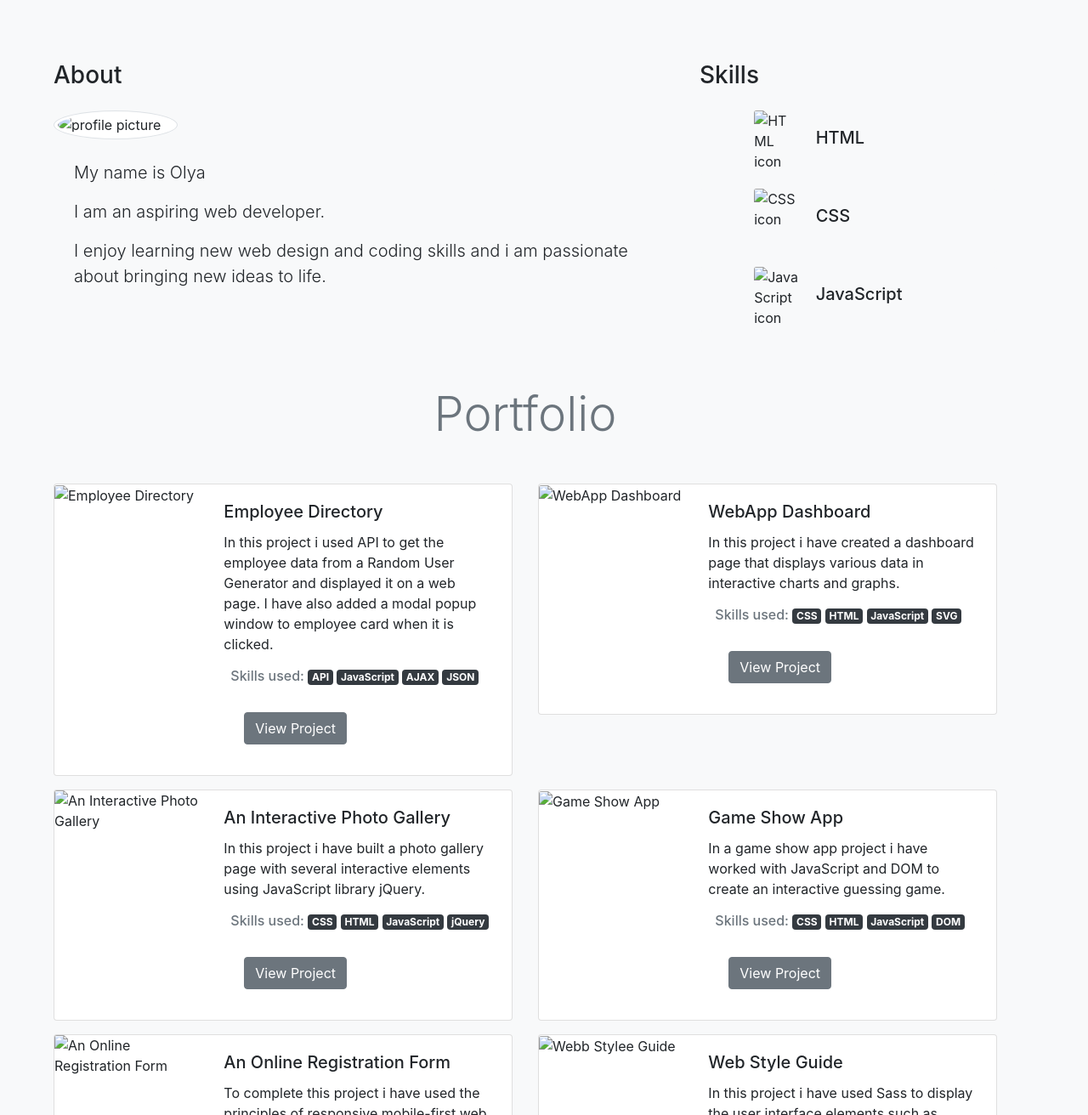
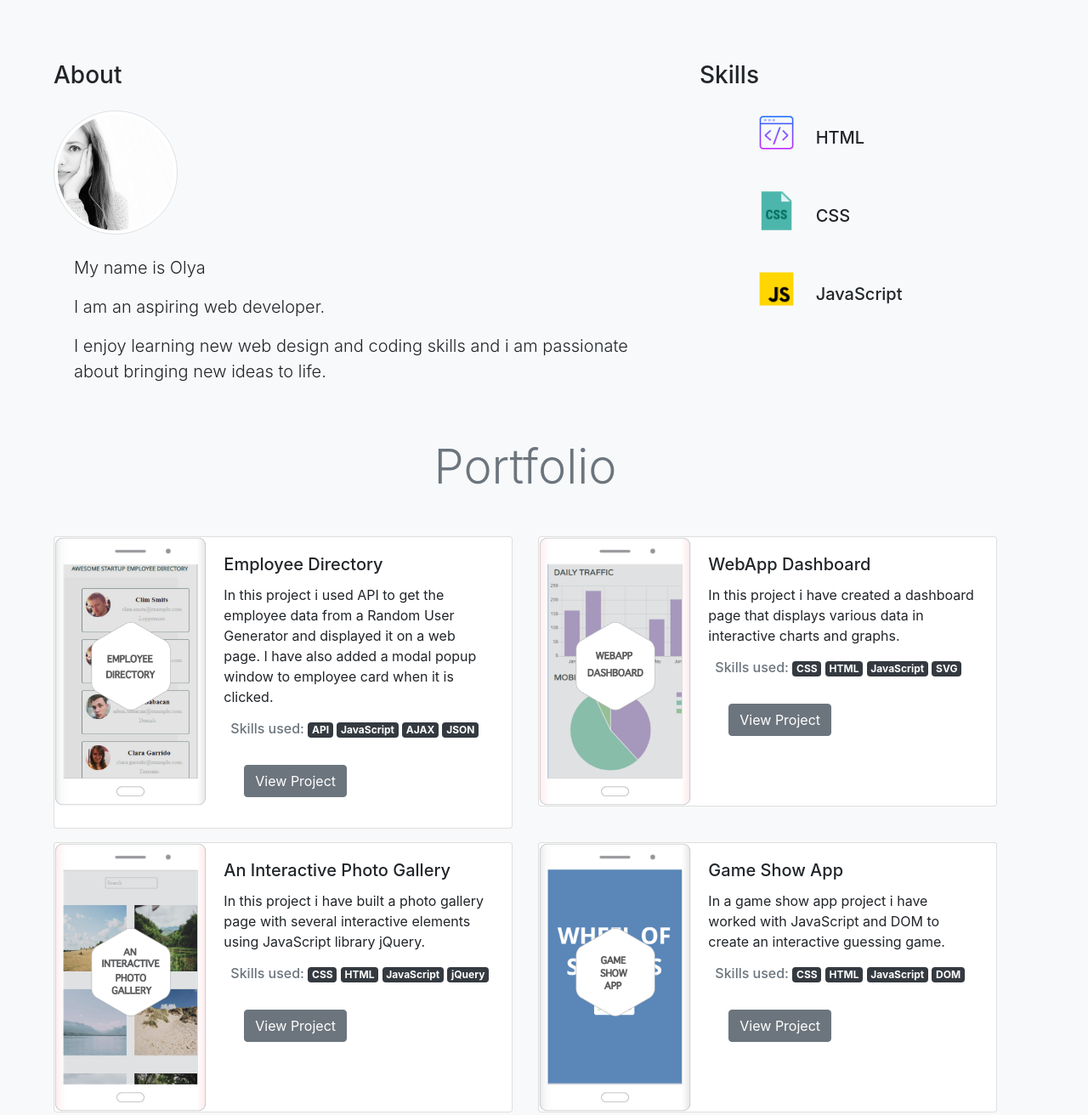
Before and after one commit to olyawh/olyawh.github.io, a plain HTML site: page index.html in a window 1280 px wide. Shown: the part 800-2112 px from the top of the page at 85% size. Drawn offline with nearby package versions, Linux system fonts and the light colour scheme.

Commit message:
Add files via upload

```diff
--- a/index.html
+++ b/index.html
@@ -72,7 +72,7 @@
           <div class="row">
             <div class="col-lg-8">
                 <h3 id="about" class="mb-4">About</h3>
-               <img class="mb-4 img-fluid img-thumbnail rounded-circle d-none d-sm-block" src="img/profile_pic.jpg" alt="profile picture">
+               <img class="mb-4 img-fluid img-thumbnail rounded-circle d-none d-sm-block" src="profile_pic.jpg" alt="profile picture">
 
                 <p class="lead ml-4">My name is Olya</p>
                 <p class="lead ml-4">I am an aspiring web developer.</p>
@@ -83,7 +83,7 @@
                 <div class="card mb-3 bg-light border-0" style="max-width: 540px;">
                     <div class="row no-gutters">
                       <div class="col-md-4">
-                        <img id="html" class="icon card-img" src="img/html_icon.png" alt="HTML icon">
+                        <img id="html" class="icon card-img" src="html_icon.png" alt="HTML icon">
                       </div>
                       <div class="col-md-8">
                         <div class="card-body">
@@ -96,7 +96,7 @@
                   <div class="card mb-3 bg-light border-0" style="max-width: 540px;">
                       <div class="row no-gutters">
                         <div class="col-md-4">
-                          <img id="css" class="icon card-img" src="img/css_icon.png"  alt="CSS icon">
+                          <img id="css" class="icon card-img" src="css_icon.png"  alt="CSS icon">
                         </div>
                         <div class="col-md-8">
                           <div class="card-body">
@@ -109,7 +109,7 @@
                     <div class="card mb-3 bg-light border-0" style="max-width: 540px;">
                         <div class="row no-gutters">
                           <div class="col-md-4">
-                            <img id="js" class="icon card-img" src="img/js_icon.png"  alt="JavaScript icon">
+                            <img id="js" class="icon card-img" src="js_icon.png"  alt="JavaScript icon">
                           </div>
                           <div class="col-md-8">
                             <div class="card-body">
@@ -131,7 +131,7 @@
                 <div class="card mb-3" style="max-width: 540px;">
                     <div class="row no-gutters">
                       <div class="col-md-4">
-                        <img src="img/mobile_frame_8v1.png" class="card-img" alt="Employee Directory">
+                        <img src="mobile_frame_8v1.png" class="card-img" alt="Employee Directory">
                       </div>
                       <div class="col-md-8">
                         <div class="card-body">
@@ -151,7 +151,7 @@
                 <div id="dash" class="card mb-3" style="max-width: 540px;">
                     <div class="row no-gutters">
                       <div class="col-md-4">
-                        <img src="img/mobile_frame_7.png" class="card-img" alt="WebApp Dashboard">
+                        <img src="mobile_frame_7.png" class="card-img" alt="WebApp Dashboard">
                       </div>
                       <div class="col-md-8">
                         <div class="card-body">
@@ -171,7 +171,7 @@
                 <div class="card mb-3" style="max-width: 540px;">
                     <div class="row no-gutters">
                       <div class="col-md-4">
-                        <img src="img/mobile_frame_5.png" class="card-img" alt="An Interactive Photo Gallery">
+                        <img src="mobile_frame_5.png" class="card-img" alt="An Interactive Photo Gallery">
                       </div>
                       <div class="col-md-8">
                         <div class="card-body">
@@ -191,7 +191,7 @@
                 <div class="card mb-3" style="max-width: 540px;">
                     <div class="row no-gutters">
                       <div class="col-md-4">
-                        <img src="img/mobile_frame_6.png" class="card-img" alt="Game Show App">
+                        <img src="mobile_frame_6.png" class="card-img" alt="Game Show App">
                       </div>
                       <div class="col-md-8">
                         <div class="card-body">
@@ -211,7 +211,7 @@
                 <div class="card mb-3" style="max-width: 540px;">
                     <div class="row no-gutters">
                       <div class="col-md-4">
-                        <img src="img/mobile_frame_3.png" class="card-img" alt="An Online Registration Form">
+                        <img src="mobile_frame_3.png" class="card-img" alt="An Online Registration Form">
                       </div>
                       <div class="col-md-8">
                         <div class="card-body">
@@ -231,7 +231,7 @@
                 <div class="card mb-3" style="max-width: 540px;">
                     <div class="row no-gutters">
                       <div class="col-md-4">
-                        <img src="img/mobile_frame_4.png" class="card-img" alt="Webb Stylee Guide">
+                        <img src="mobile_frame_4.png" class="card-img" alt="Webb Stylee Guide">
                       </div>
                       <div class="col-md-8">
                         <div class="card-body">
--- a/main.css
+++ b/main.css
@@ -53,7 +53,7 @@ small {
   /* Overlay */
 
 #overlay {
-  background-image: url("img/bg_ph.png");
+  background-image: url("bg_ph.png");
 }
 
 
```
